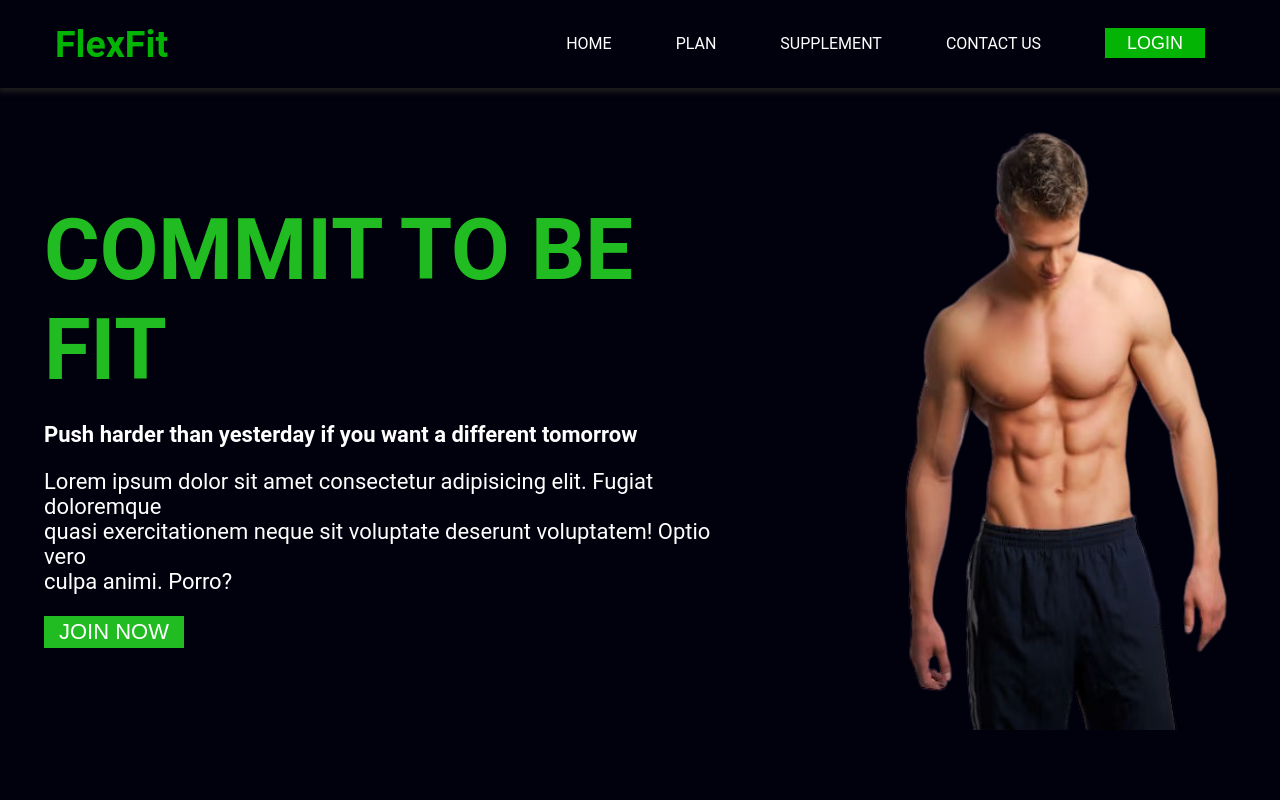
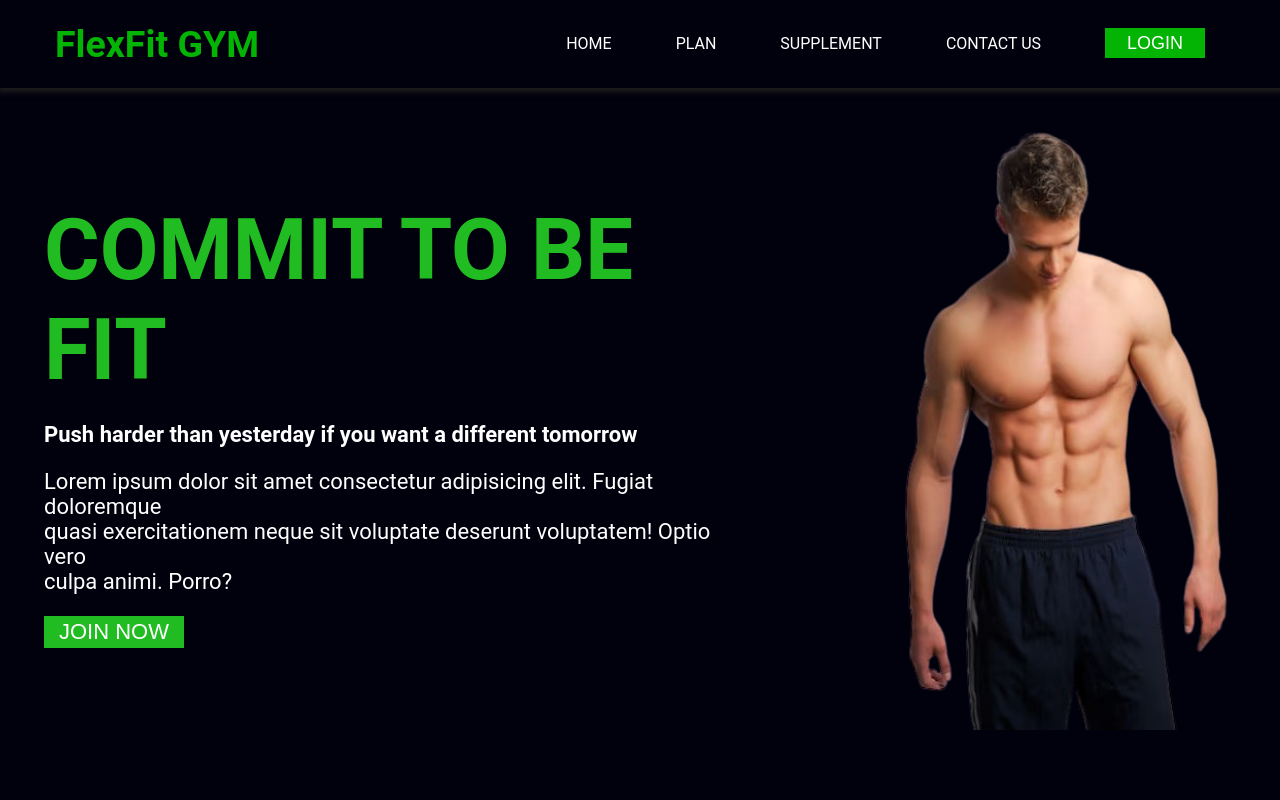
Before and after one commit to Vinay4912/GYM-Management-System, a website: page public/index.html in a window 1280 px wide. Shown: the top 800 px of the page. Drawn offline with Linux system fonts and the light colour scheme.

Commit message:
Update index.html

```diff
--- a/public/index.html
+++ b/public/index.html
@@ -13,7 +13,7 @@
     <div class="nav-container">
         <nav>
             <div class="logo">
-                <h1>FlexFit</h1>
+                <h1>FlexFit GYM</h1>
             </div>
             <ul>
                 <li>
```
